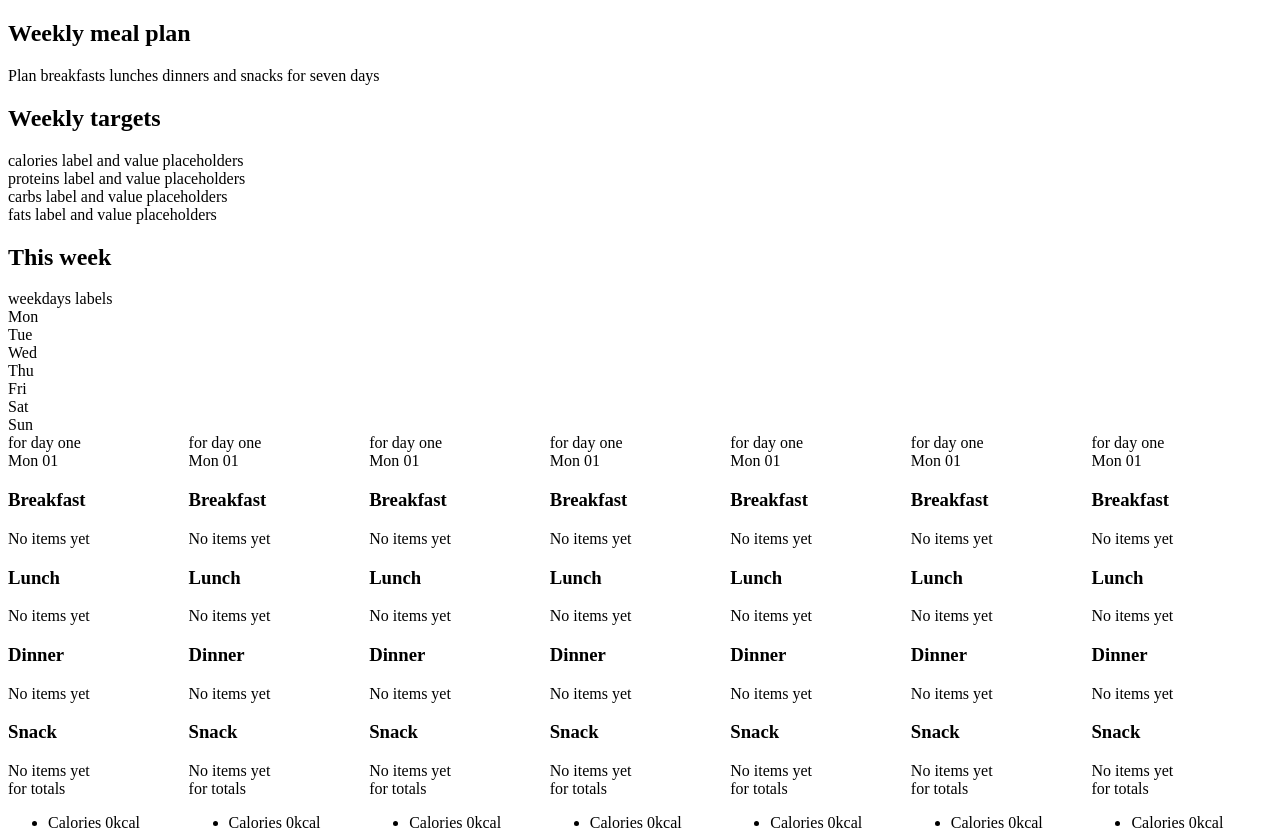
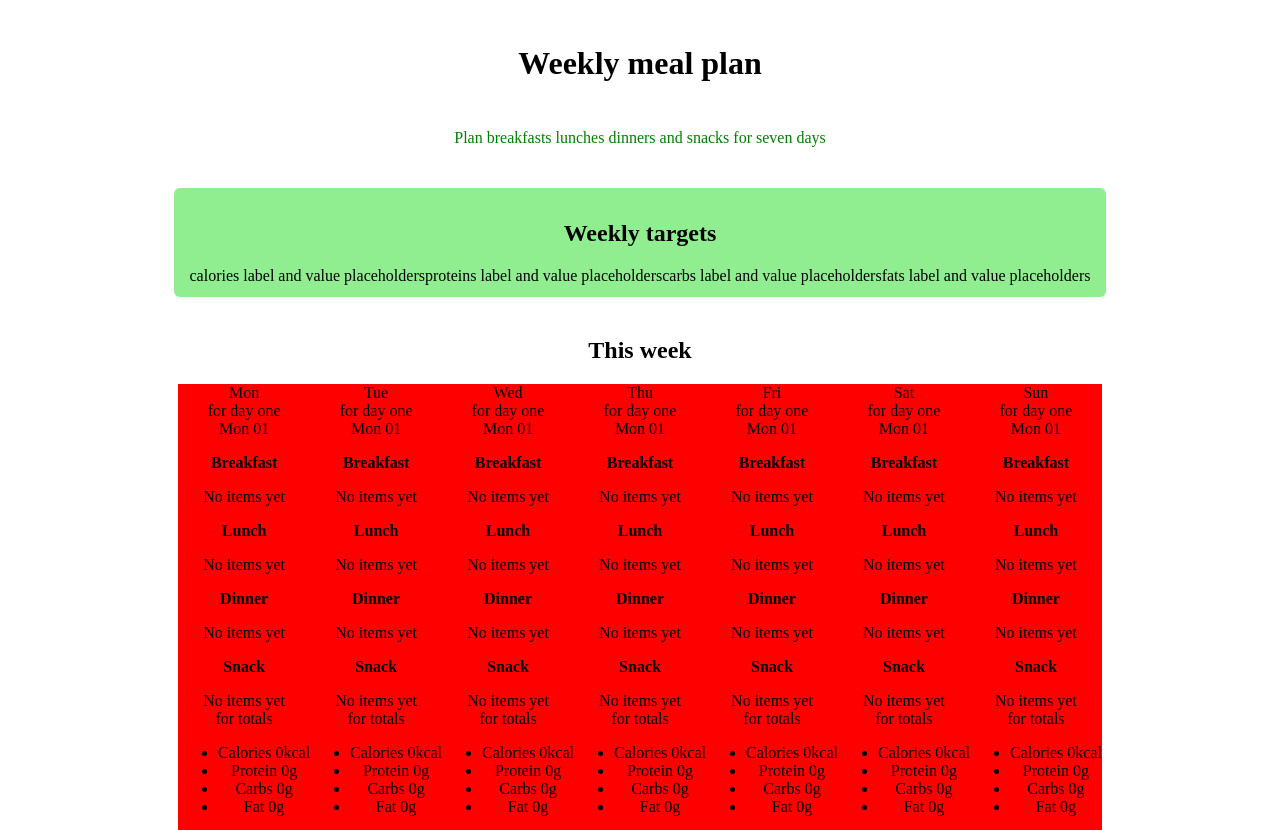
Before and after one commit to xcrazibl3/fitness-app, a Vue app: page / in a window 1280 px wide. Shown: the top 830 px of the page. Built offline with nearby package versions, Linux system fonts and the light colour scheme.

Commit message:
Adding styling

```diff
--- a/src/components/MealPlan.vue
+++ b/src/components/MealPlan.vue
@@ -45,7 +45,6 @@
             </h2>
 
             <div class="meal-plan__week-days">
-                weekdays labels
                 <div class="meal-plan__week-day data-day">
                     Mon
                 </div>
@@ -659,9 +658,61 @@
 
 <style lang="scss" >
 .meal-plan{
+    display: flex;
+    max-width: 100%;
+    margin: 0 auto;
+    padding: 10px 20px;
+    flex-direction: column;
+    justify-content: center;
+    align-items: center;
+    text-align: center;
+    gap: 20px;
+
+    &__header{
+        display: flex;
+        flex-direction: column;
+        justify-content: space-between;
+        align-items: center;
+        gap:5px;
+    }
+
+    &__title{
+        font-size: 32px;
+        font-weight: medium;
+    }
+
+    &__subtitle{
+        color: green;
+        font-size:16px
+    }
+
+    &__week-nav{
+        // bg-color:red;
+    }
+
+    &__targets{
+        padding:12px 16px;
+        border-radius: 6px;
+        background-color: lightgreen;
+    }
+
+    &__target-group{
+        display: inline-flex;
+        justify-content: center;
+        align-items: center;
+    }
+
+    &__week-days,
     &__days{
         display:grid;
+        background-color: red;
         grid-template-columns: repeat(7, 1fr);
+    }
+
+    .meal-block{
+        &__meal-title{
+            font-size:16px;
+        }
     }
 }
 </style>
```
